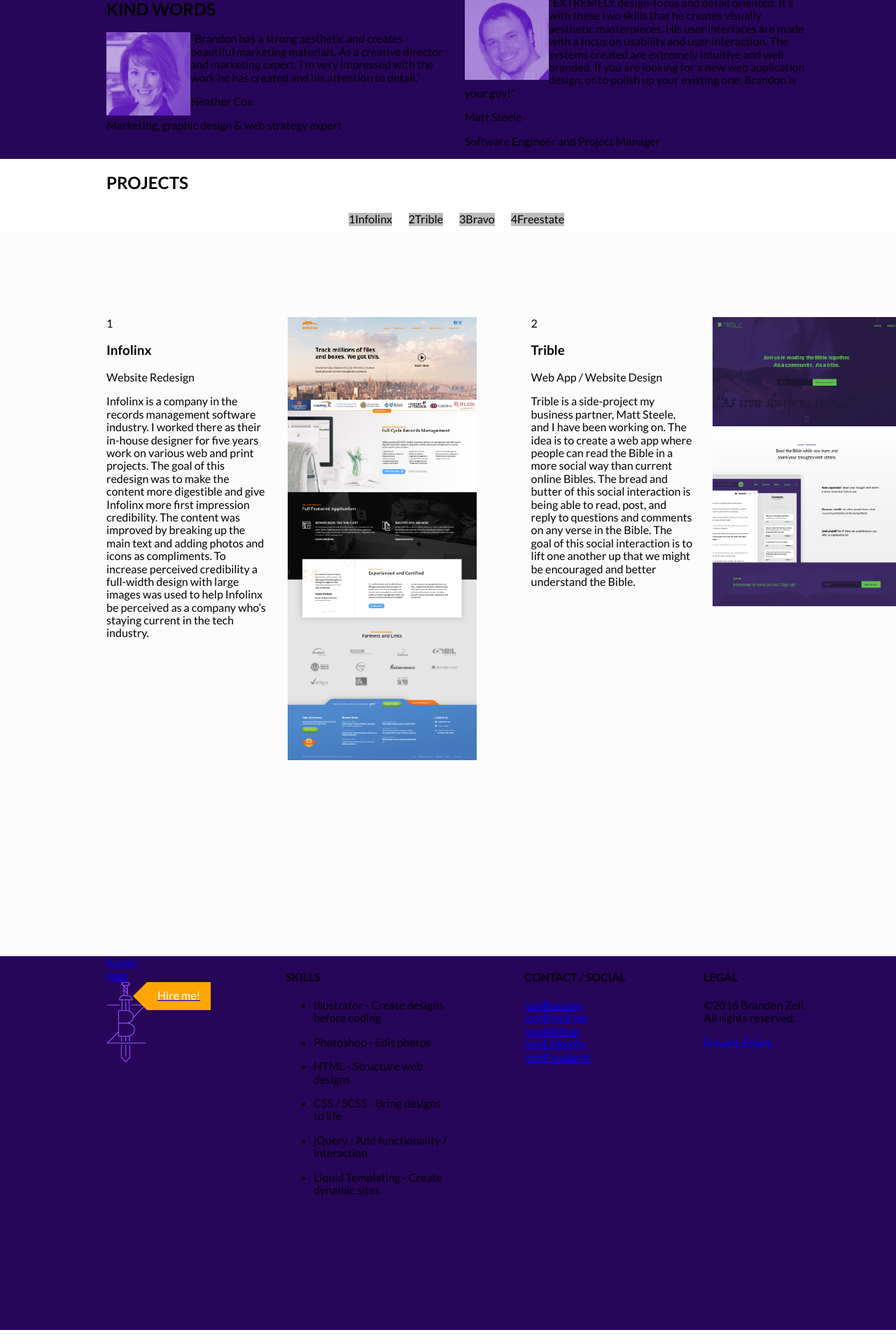
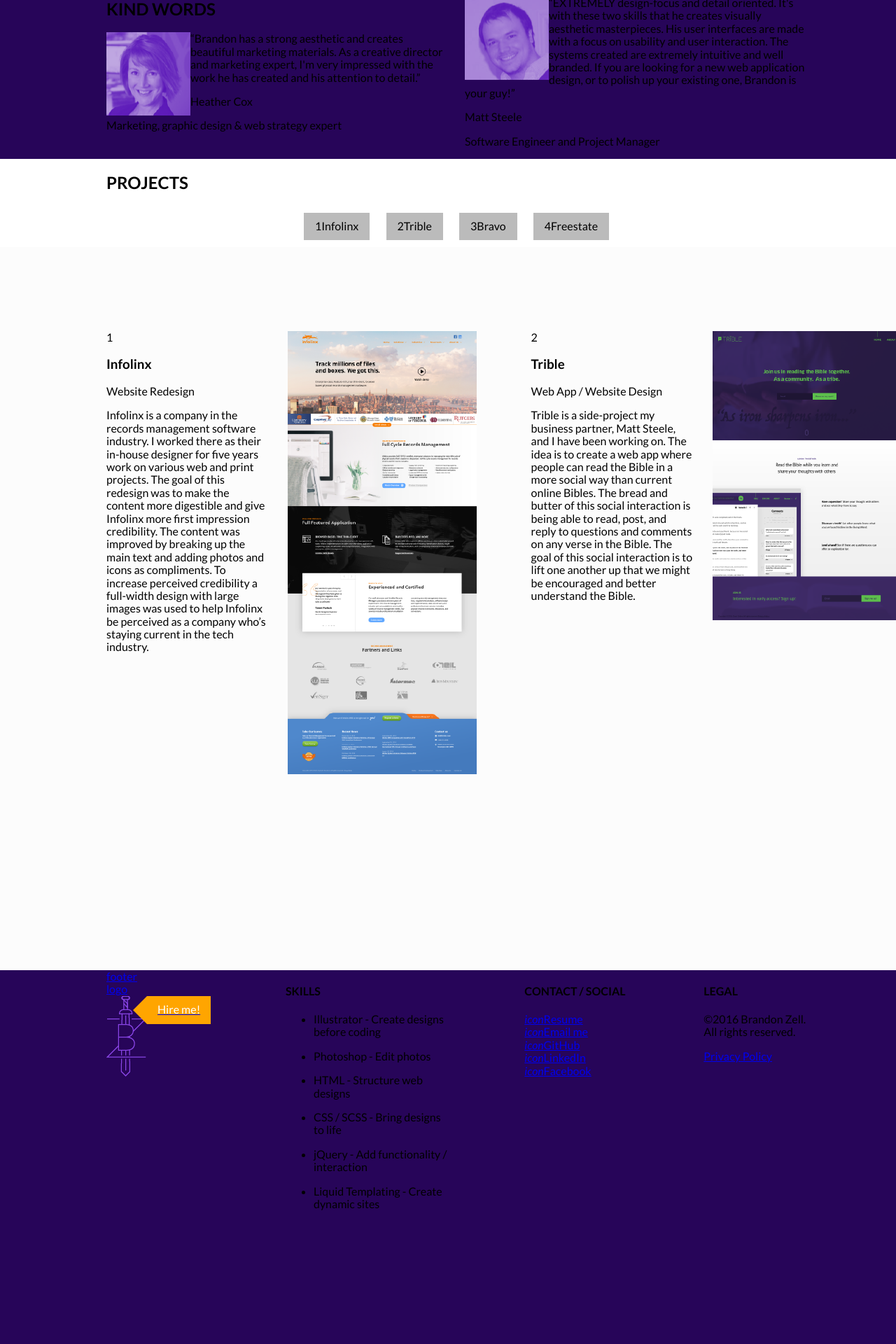
Before and after one commit to bzle/brandonz-me, a Jekyll site: the page built from index.html, in a window 1280 px wide. Shown: the part 736-2656 px from the top of the page at 70% size. Built offline with Jekyll 4.4.1, drawn with Linux system fonts in a browser that asks for light colours; nearby versions of some CDN libraries.

Commit message:
Updated '/css/style.scss' via CloudCannon

```diff
--- a/css/style.scss
+++ b/css/style.scss
@@ -871,6 +871,7 @@ body {
     background-color: #bbb;
     display: inline-block;
     margin: 10px;
+    padding: 10px 16px;
 }
 .projects {
     float: left;
```
